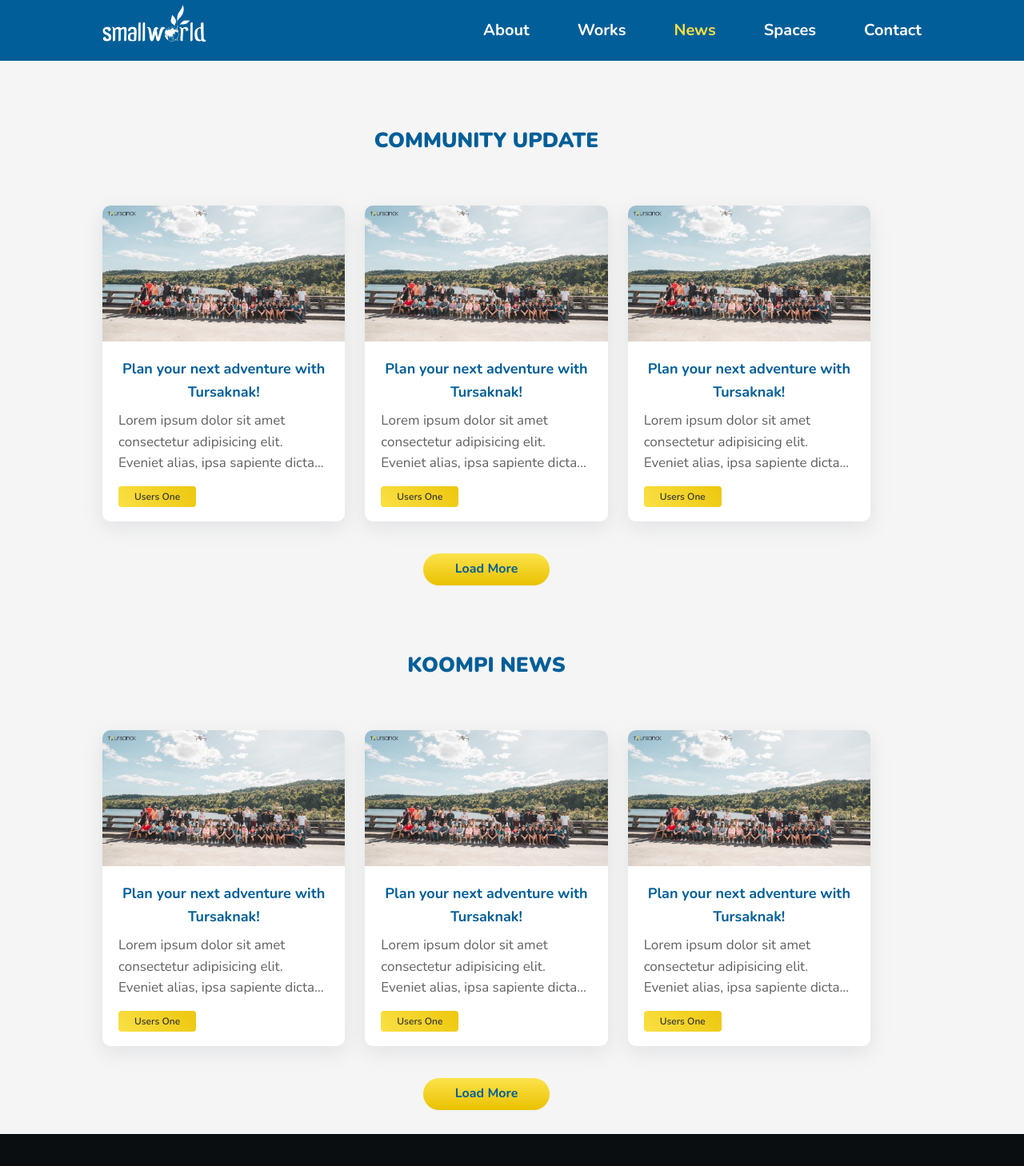
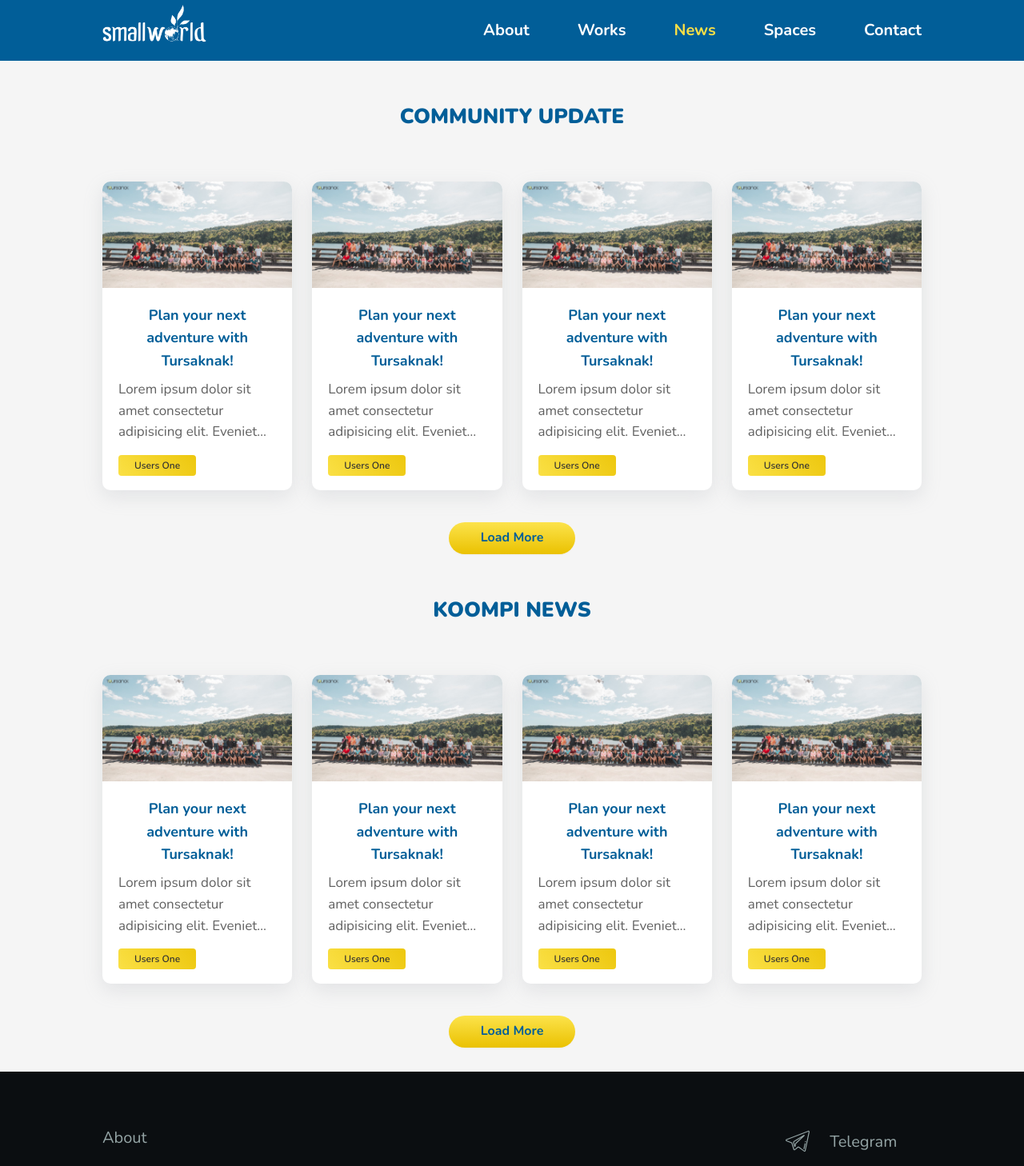
Before and after one commit to sea-viseth/smallworld-venture, a React (Create React App) app: page /news in a window 1280 px wide. Shown: the top 1458 px of the page at 80% size. Built offline with nearby package versions, Linux system fonts and the light colour scheme.

Commit message:
fix home page about page

```diff
--- a/src/App.css
+++ b/src/App.css
@@ -37,7 +37,7 @@
 }
 /* navbar */
 .nav {
-  padding: 0 15%;
+  padding: 0 12.5%;
   background-color: rgb(1, 94, 152);
 }
 /* .nav::before {
@@ -98,7 +98,6 @@
 .home {
   z-index: 1;
 }
-
 .big-header {
   background-image: url(/src/asset/home-banner.png);
   background-repeat: no-repeat;
@@ -115,7 +114,7 @@
   z-index: 2 !important;
 }
 .banner {
-  padding: 0 15%;
+  padding: 0 12.5%;
   top: 140px;
   position: absolute;
 }
@@ -220,10 +219,10 @@
   width: 100%;
 }
 .about .about-info {
-  margin-left: 15%;
+  margin-left: 12.5%;
 }
 .about .about-info h1 {
-  font-size: 30px;
+  font-size: 30px !important;
   font-weight: 800;
   color: #015e98;
 }
@@ -235,14 +234,7 @@
   font-weight: 800;
   color: #015e98;
 }
-.partner-container {
-  width: 55%;
-  margin: 0px auto;
-}
-.img-responsive {
-  width: 100%;
-  max-width: 100%;
-}
+
 .about-title span {
   color: #c2c2c2;
 }
@@ -272,8 +264,9 @@
   padding: 15px;
   border-radius: 10px;
   box-shadow: rgba(149, 157, 165, 0.2) 0px 8px 24px;
-  min-height: 250px;
-  height: 350px;
+  /* min-height: 250px;
+  height: 350px; */
+  height: 100%;
 }
 
 .directors-photo {
@@ -288,20 +281,27 @@
   margin-bottom: 5px;
 }
 /* partner */
+
 .partner {
   margin: 100px 0;
   text-align: center;
+}
+.partner-container {
+  width: 70%;
+  margin: 0px auto;
+}
+.img-responsive {
+  width: 100%;
+  max-width: 100%;
 }
 .partner p {
   /* font-size: 18px; */
   padding: 0 25%;
 }
-.partner img {
-  width: 100%;
-}
+
 /* works */
 .works-content {
-  margin: 50px 0;
+  margin: 40px 0;
 }
 
 .works-content p {
@@ -325,7 +325,7 @@
 }
 /* news */
 .news {
-  margin-top: 40px;
+  /* margin-top: 30px; */
   margin-bottom: 30px;
   text-align: center !important;
 }
@@ -344,7 +344,7 @@
   font-weight: 900;
   font-size: 40px;
   text-align: center;
-  margin-top: 80px;
+  margin-top: 50px;
   margin-bottom: 60px;
 }
 .outter-card {
@@ -585,7 +585,8 @@
     padding: 0 10%;
   }
   .container {
-    margin: 0 10%;
+    width: 80% !important;
+    margin: 0 auto;
   }
   h2 {
     font-size: 26px !important;
@@ -605,7 +606,7 @@
     visibility: visible;
   }
   .idea-banner {
-    padding: 50px 10%;
+    padding: 50px 0;
   }
   .idea-banner p {
     font-size: 18px;
@@ -650,16 +651,20 @@
 }
 @media only screen and (max-width: 992px) {
   .about .about-info {
-    margin: 50px 5% 0 5%;
+    margin: 40px 5% 0 5%;
   }
 }
 
 @media only screen and (max-width: 1000px) {
+  .container {
+    width: 90% !important;
+    margin: 0 auto;
+  }
   .banner {
-    padding: 80px 5% 50px 5%;
+    padding: 90px 5% 50px 5%;
   }
   .idea-banner {
-    padding: 30px 5%;
+    padding: 30px 0;
   }
   .nav {
     padding: 0 5%;
@@ -677,6 +682,10 @@
   .contact-us-btn {
     font-size: 15px !important;
     padding: 9px 20px;
+  }
+  .news h2 {
+    margin-top: 40px;
+    margin-bottom: 20px;
   }
 }
 @media only screen and (max-width: 800px) {
@@ -705,4 +714,7 @@
   h1 {
     font-size: 30px !important;
   }
+  .about .about-info h1 {
+    font-size: 26px !important;
+  }
 }
--- a/src/components/About/About.js
+++ b/src/components/About/About.js
@@ -95,7 +95,14 @@
             {data.map((res) => {
               const { fullName, photo, id, position } = res;
               return (
-                <Col className="xs-2 sm-3 md-4 lg-5" key={id}>
+                <Col
+                  sm={8}
+                  md={8}
+                  lg={6}
+                  xl={4.5}
+                  className="xs-2 sm-3 md-4 lg-5"
+                  key={id}
+                >
                   <div className="directors-back">
                     <div
                       style={{ backgroundImage: `url(${photo})` }}
@@ -120,11 +127,15 @@
             forward thinking leaders in the business world.
           </p>
           <div className="partner-container">
-            <Row justify="center" gutter={40} align="midle">
+            <Row
+              justify="center"
+              gutter={{ xs: 10, sm: 10, md: 40 }}
+              align="midle"
+            >
               {partners.map((partner) => {
                 const { photo, name, id } = partner;
                 return (
-                  <Col xs={8} sm={8} key={id}>
+                  <Col xs={8} sm={8} md={6} key={id}>
                     <img src={photo} alt={name} className="img-responsive" />
                   </Col>
                 );
--- a/src/components/Contact/Contact.js
+++ b/src/components/Contact/Contact.js
@@ -16,7 +16,7 @@
       <div className="container">
         <div className="contact-page">
           <Row gutter={50}>
-            <Col xs={{ span: 24 }} sm={{ span: 24 }} md={{ span: 12 }}>
+            <Col xs={24} sm={24} md={12}>
               <h2>Inquiries Request</h2>
               <Form
                 {...layout}
@@ -43,12 +43,7 @@
                 </Form.Item>
               </Form>
             </Col>
-            <Col
-              className="office-info"
-              xs={{ span: 24 }}
-              sm={{ span: 24 }}
-              md={{ span: 12 }}
-            >
+            <Col className="office-info" xs={24} sm={24} md={12}>
               <h2>Our Office</h2>
               <Row align="middle">
                 <Col className="info-icon" flex="40px">
@@ -93,12 +88,7 @@
         </div>
       </div>
       <Row className="smallworld" align="middle">
-        <Col
-          className="info"
-          xs={{ span: 24 }}
-          sm={{ span: 24 }}
-          lg={{ span: 12 }}
-        >
+        <Col className="info" xs={24} sm={24} md={12}>
           <h2>SmallWorld</h2>
           <p>
             We look forward to welcome you at any working hour. Though, most of
@@ -111,12 +101,7 @@
             Phnom, Khan Daun Penh! Come walk around and feel it yourself.
           </p>
         </Col>
-        <Col
-          xs={{ span: 24 }}
-          sm={{ span: 24 }}
-          lg={{ span: 12 }}
-          style={{ lineHeight: "0" }}
-        >
+        <Col xs={24} sm={24} md={12} style={{ lineHeight: "0" }}>
           {" "}
           <iframe
             src="https://www.google.com/maps/embed?pb=!1m18!1m12!1m3!1d3908.7194322915257!2d104.91694471477136!3d11.571959791784728!2m3!1f0!2f0!3f0!3m2!1i1024!2i768!4f13.1!3m3!1m2!1s0x3109513c9eeaf3ed%3A0x438b132cc690d205!2sSmallworld%20Realty!5e0!3m2!1sen!2skh!4v1615121857004!5m2!1sen!2skh"
--- a/src/components/Home/Home.js
+++ b/src/components/Home/Home.js
@@ -8,12 +8,7 @@
     <div className="home">
       <div className="big-header"></div>
       <Row justify="space-between" className="banner">
-        <Col
-          xs={{ span: 24 }}
-          sm={{ span: 24 }}
-          xl={{ span: 14 }}
-          xxl={{ span: 10 }}
-        >
+        <Col xs={24} sm={24} xl={14} xxl={10}>
           <Row gutter={[0, 20]}>
             <Col>
               <h1>
@@ -44,12 +39,7 @@
             </Col>
           </Row>
         </Col>
-        <Col
-          xs={{ span: 0 }}
-          sm={{ span: 0 }}
-          xl={{ span: 10 }}
-          xxl={{ span: 0 }}
-        >
+        <Col xs={0} sm={0} xl={10} xxl={0}>
           <img
             className="space-ship"
             src="/images/spaceship.png"
@@ -59,28 +49,28 @@
       </Row>
       <div className="container ">
         <Row className="outter-card-box" gutter={[24, 24]}>
-          <Col md={{ span: 12 }} xl={{ span: 6 }}>
+          <Col md={12} xl={6}>
             <CardBox
               title="Startup Community"
               des="SmallWorld Ventures is committed to becoming the number one catalyst for funding and assisting startups in Cambodia."
               src="/images/start-up.png"
             />
           </Col>
-          <Col md={{ span: 12 }} xl={{ span: 6 }}>
+          <Col md={12} xl={6}>
             <CardBox
               title="Seed Equity Investments"
               des="Seed Equity Investments are provided to promising startup teams with projects ranging between 5,000 to 25,000 USD."
               src="/images/venture-building.png"
             />
           </Col>
-          <Col md={{ span: 12 }} xl={{ span: 6 }}>
+          <Col md={12} xl={6}>
             <CardBox
               title="Venture Building"
               des="Smallworld Ventures has built an internal team of technicians engaged in research and development projects with an aim to spin off new ventures."
               src="/images/investment.png"
             />
           </Col>
-          <Col md={{ span: 12 }} xl={{ span: 6 }}>
+          <Col md={12} xl={6}>
             <CardBox
               title="Ecovillage Development"
               des="At our rural ecovillage project, we're building a hands-on learning, working, and living environment with a balance among the natural world, education, economics, and sustainable living practices."
@@ -121,28 +111,31 @@
         <div className="news">
           <h2>COMMUNITY NEWS</h2>
           <Row className="outter-card" gutter={[25, 25]}>
-            <Col xs={24} sm={12} md={12} lg={6} xl={6}>
+            <Col xs={24} sm={24} md={12} lg={8} xl={6}>
               <Card />
             </Col>
-            <Col xs={24} sm={12} md={12} lg={6} xl={6}>
+            <Col xs={24} sm={24} md={12} lg={8} xl={6}>
               <Card />
             </Col>
-            <Col xs={24} sm={12} md={12} lg={6} xl={6}>
+            <Col xs={24} sm={24} md={12} lg={8} xl={6}>
               <Card />
             </Col>
-            <Col xs={24} sm={12} md={12} lg={6} xl={6}>
+            <Col xs={24} sm={24} md={12} lg={8} xl={6}>
               <Card />
             </Col>
           </Row>
           <h2>KOOMPI NEWS</h2>
           <Row className="outter-card" gutter={[25, 25]}>
-            <Col xs={24} sm={12} md={12} lg={6} xl={6}>
+            <Col xs={24} sm={24} md={12} lg={8} xl={6}>
               <Card />
             </Col>
-            <Col xs={24} sm={12} md={12} lg={6} xl={6}>
+            <Col xs={24} sm={24} md={12} lg={8} xl={6}>
               <Card />
             </Col>
-            <Col xs={24} sm={12} md={12} lg={6} xl={6}>
+            <Col xs={24} sm={24} md={12} lg={8} xl={6}>
+              <Card />
+            </Col>
+            <Col xs={24} sm={24} md={12} lg={8} xl={6}>
               <Card />
             </Col>
           </Row>
--- a/src/components/News/News.js
+++ b/src/components/News/News.js
@@ -5,29 +5,17 @@
     <div className="container">
       <div className="news">
         <h2>COMMUNITY UPDATE</h2>
-        <Row className="outter-card" justify="space-between" gutter={[25, 25]}>
-          <Col
-            xs={{ span: 24 }}
-            sm={{ span: 24 }}
-            md={{ span: 12 }}
-            lg={{ span: 8 }}
-          >
+        <Row className="outter-card" gutter={[25, 25]}>
+          <Col xs={24} sm={24} md={12} lg={8} xl={6}>
             <Card />
           </Col>
-          <Col
-            xs={{ span: 24 }}
-            sm={{ span: 24 }}
-            md={{ span: 12 }}
-            lg={{ span: 8 }}
-          >
+          <Col xs={24} sm={24} md={12} lg={8} xl={6}>
             <Card />
           </Col>
-          <Col
-            xs={{ span: 24 }}
-            sm={{ span: 24 }}
-            md={{ span: 12 }}
-            lg={{ span: 8 }}
-          >
+          <Col xs={24} sm={24} md={12} lg={8} xl={6}>
+            <Card />
+          </Col>
+          <Col xs={24} sm={24} md={12} lg={8} xl={6}>
             <Card />
           </Col>
         </Row>
@@ -43,29 +31,17 @@
 
       <div className="news">
         <h2>KOOMPI NEWS</h2>
-        <Row className="outter-card" justify="space-between" gutter={[25, 25]}>
-          <Col
-            xs={{ span: 24 }}
-            sm={{ span: 24 }}
-            md={{ span: 12 }}
-            lg={{ span: 8 }}
-          >
+        <Row className="outter-card" gutter={[25, 25]}>
+          <Col xs={24} sm={24} md={12} lg={8} xl={6}>
             <Card />
           </Col>
-          <Col
-            xs={{ span: 24 }}
-            sm={{ span: 24 }}
-            md={{ span: 12 }}
-            lg={{ span: 8 }}
-          >
+          <Col xs={24} sm={24} md={12} lg={8} xl={6}>
             <Card />
           </Col>
-          <Col
-            xs={{ span: 24 }}
-            sm={{ span: 24 }}
-            md={{ span: 12 }}
-            lg={{ span: 8 }}
-          >
+          <Col xs={24} sm={24} md={12} lg={8} xl={6}>
+            <Card />
+          </Col>
+          <Col xs={24} sm={24} md={12} lg={8} xl={6}>
             <Card />
           </Col>
         </Row>
```
Also changed, not shown: src/components/Spaces/Spaces.js (+20 -20 lines).
